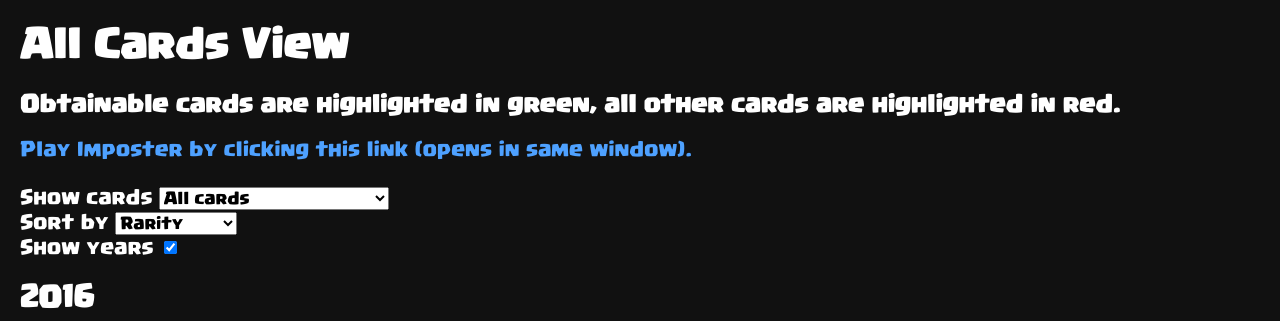
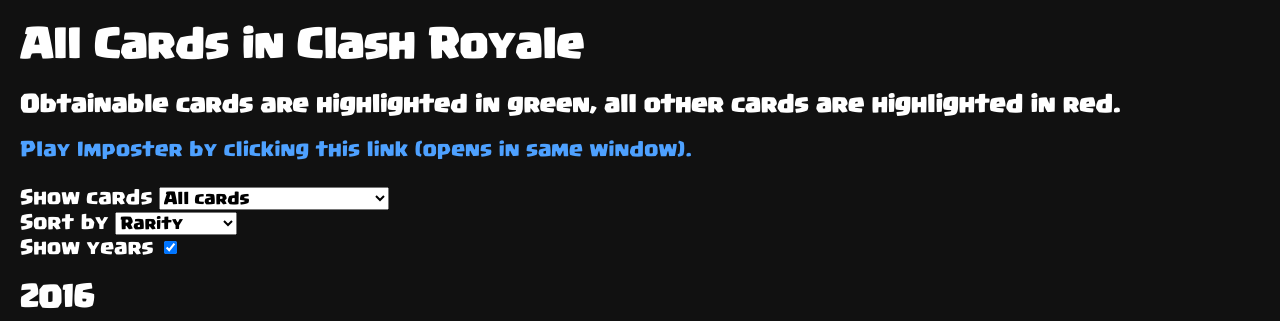
Before and after one commit to winstonung/CR-imposter, a plain HTML site: page allcardsview.html in a window 1280 px wide. Shown: the top 321 px of the page. Drawn offline with Linux system fonts and the light colour scheme.

Commit message:
changed titles for allcardsviewhtml

```diff
--- a/allcardsview.html
+++ b/allcardsview.html
@@ -3,12 +3,12 @@
 <head>
     <meta charset="UTF-8">
     <meta name="viewport" content="width=device-width, initial-scale=1.0">
-    <title>Document</title>
+    <title>All Cards - Imposter</title>
     <link rel="stylesheet" href="allcardsview.css">
 </head>
 <body>
 
-    <h1>All Cards View</h1>
+    <h1>All Cards in Clash Royale</h1>
     <h3>Obtainable cards are highlighted in green, all other cards are highlighted in red.</h3>
     <a href="index.html">Play Imposter by clicking this link (opens in same window).</a>
     <br><br>
```
